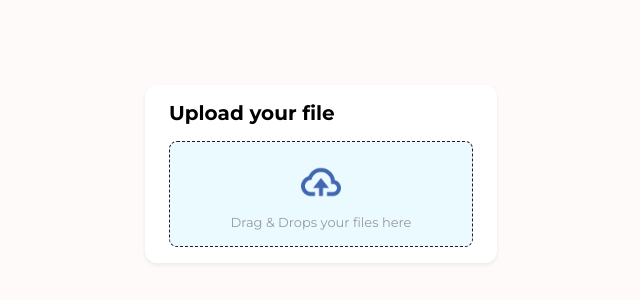
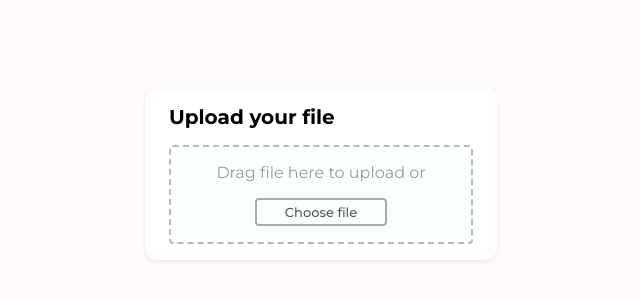
Before and after one commit to nonchain/drag-and-drop-react, a React (Vite) app: page / in a window 1280 px wide. Shown: the part 226-526 px from the top of the page, without its empty margins (319-959 px from the left). Built offline with nearby package versions, Linux system fonts and the light colour scheme.

Commit message:
:lipstick: (drop-file-input): Change the view of the input

```diff
--- a/src/components/drag-and-drop/drop-file-input.component.tsx
+++ b/src/components/drag-and-drop/drop-file-input.component.tsx
@@ -2,9 +2,7 @@
 import { useState } from "react";
 import { toast } from "react-hot-toast";
 // Components
-import { Image, Input, Stack, Text } from "@chakra-ui/react";
-// Files
-import uploadImage from "../../assets/images/cloud-upload-regular-240.png";
+import { Box, FormControl, FormLabel, Input, Text } from "@chakra-ui/react";
 // TS configs
 import { FileInputProps } from "../../models/types";
 
@@ -17,7 +15,7 @@ function DropFileInput({ onChange }: FileInputProps) {
 
     if (!newFile) return toast.error("No file selected");
     if (
-      newFile.type === "image/png" ||
+      newFile.type.includes("image/") ||
       newFile.type === "application/pdf" ||
       newFile.type === "text/plain"
     ) {
@@ -34,31 +32,42 @@ function DropFileInput({ onChange }: FileInputProps) {
   };
 
   return (
-    <Stack
+    <Box
       onDragEnter={() => setDragIn(true)}
       onDragLeave={() => setDragIn(false)}
       sx={{
         padding: "1rem 1.25rem",
-        bgColor: dragIn ? "#D9D8DA" : "#EAFAFF",
-        border: dragIn ? "1px solid #1f1f1f" : "1px dashed #1f1f1f",
-        borderRadius: "0.5rem",
+        bgColor: dragIn ? "#EAEAEA" : "#FAFFFF",
+        border: dragIn ? "2px solid #898989" : "2px dashed #BAB7B7",
+        borderRadius: "0.25rem",
         position: "relative",
-        transition: "0.3s ease-in-out",
+        transition: "0.22s ease-in-out",
       }}
     >
-      <Stack alignItems="center">
-        <Image src={uploadImage} alt="Upload" width="3rem" />
-        <Text color="#989a9a" fontSize="small" fontWeight="400">
-          Drag & Drops your files here
+      <FormControl>
+        <Text color="#989a9a" fontSize="1rem" fontWeight="400" textAlign="center">
+          Drag file here to upload or
         </Text>
-      </Stack>
-
+        <FormLabel
+          sx={{
+            padding: "0.25rem 1.75rem",
+            margin: "1rem auto 0",
+            maxWidth: "max-content",
+            border: "2px solid #ABAAA8",
+            borderRadius: "0.25rem",
+            color: "#575658",
+            fontSize: "0.812rem",
+            fontWeight: "500",
+          }}
+        >
+          Choose file
+        </FormLabel>
         <Input
           type="file"
           name="file"
           value=""
           onChange={onFileSelect}
-        accept="image/png, application/pdf, text/plain"
+          accept="image/png, image/jpg, image/jpeg, application/pdf, text/plain"
           sx={{
             width: "100%",
             height: "100%",
@@ -69,7 +78,8 @@ function DropFileInput({ onChange }: FileInputProps) {
             opacity: "0",
           }}
         />
-    </Stack>
+      </FormControl>
+    </Box>
   );
 }
 
```
Lines whose indentation alone changed are shown as unchanged.
